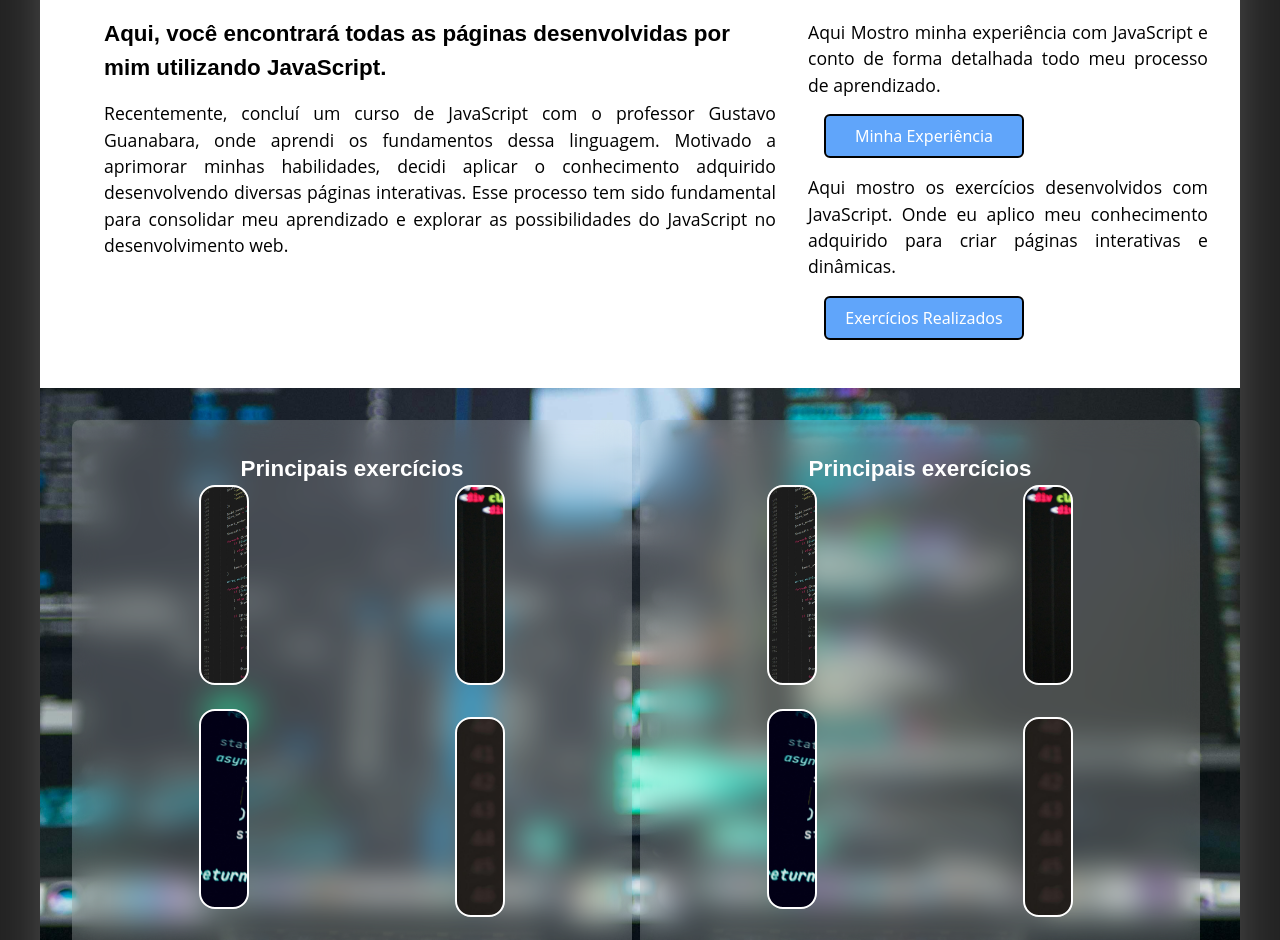
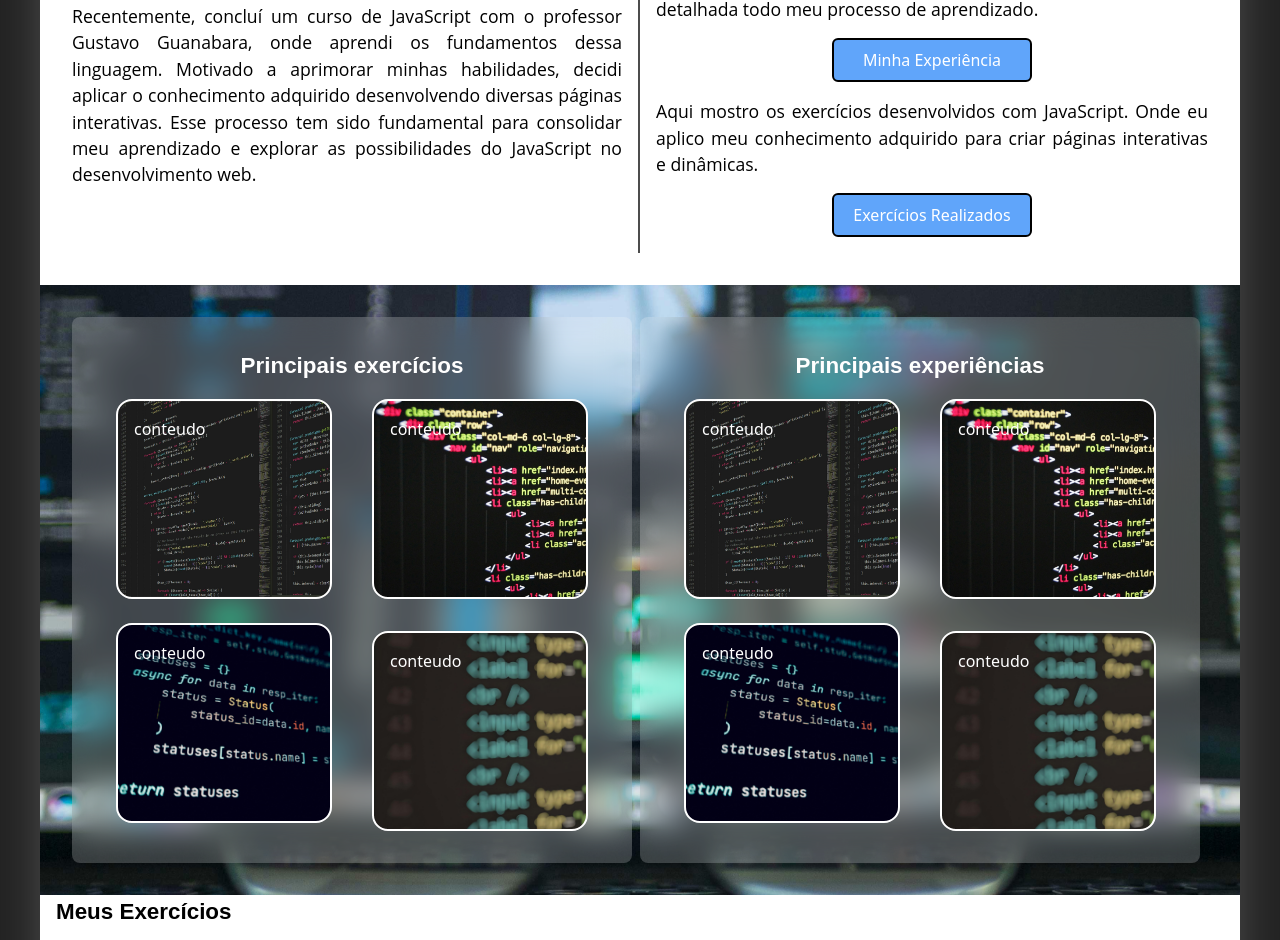
Before and after one commit to RosiestSloth/JavaScript-Trajectory, a Nuxt app: page / in a window 1280 px wide. Shown: the part 302-1242 px from the top of the page. Built offline with nearby package versions, Linux system fonts and the light colour scheme.

Commit message:
Responsividade dos primeiros contêineres da página principal
Atualizei a primeira seção do site, para que fique mais fácil a navegação, principalmente para usuários que utilizam desktop.

```diff
--- a/pages/index.vue
+++ b/pages/index.vue
@@ -3,8 +3,8 @@
   <cabecalho />
   <main class="p-4 max-w-[1200px] mx-auto bg-white shadow-2xl shadow-white/30">
     <article>
-      <div class="mx-auto mt-4 max-w-8xl py-8 px-4  md:flex md:items-center md:justify-between">
-        <div class="max-w-2xl md:mx-8">
+      <section class="mx-auto mt-4 max-w-8xl py-8 md:flex">
+        <div class="md:w-[50%] md:border-r-2 border-black/70 px-4">
           <h2 class="bg-white text-black text-[1.4em] font-montserrat font-[600] md:flex-1">
             Aqui, você encontrará todas as páginas desenvolvidas por mim utilizando JavaScript.
           </h2>
@@ -12,76 +12,84 @@
             Recentemente, concluí um curso de JavaScript com o professor Gustavo Guanabara, onde aprendi os fundamentos dessa linguagem. Motivado a aprimorar minhas habilidades, decidi aplicar o conhecimento adquirido desenvolvendo diversas páginas interativas. Esse processo tem sido fundamental para consolidar meu aprendizado e explorar as possibilidades do JavaScript no desenvolvimento web.
           </p>
         </div>
-        <div class="mt-4 md:w-[550px]">
+        <div class="mt-4 md:m-0 md:w-[50%] px-4">
           <h2 class="bg-white text-black text-[1.4em] font-montserrat font-[600] md:flex-1">
             Navegue pelas páginas desenvolvidas
           </h2>
           <p class="font-open-sans text-[1.1em] mt-4 text-justify font-[500]">
             Aqui Mostro minha experiência com JavaScript e conto de forma detalhada todo meu processo de aprendizado.
           </p>
-          <NuxtLink class="text-white bg-blue-400 p-2 m-4 block w-[200px] text-center border-2 border-black rounded-md duration-200 hover:bg-[#1B65A6] hover:border-white active:bg-[#033E8C]" to="/experiencia">Minha Experiência</NuxtLink>
+          <NuxtLink class="text-white bg-blue-400 p-2 mx-auto m-4 block w-[200px] text-center border-2 border-black rounded-md duration-200 hover:bg-[#1B65A6] hover:border-white active:bg-[#033E8C]" to="/experiencia">Minha Experiência</NuxtLink>
           <p class="font-open-sans text-[1.1em] mt-4 text-justify font-[500]">
             Aqui mostro os exercícios desenvolvidos com JavaScript. Onde eu aplico meu conhecimento adquirido para criar páginas interativas e dinâmicas.
           </p>
-          <NuxtLink class="text-white bg-blue-400 p-2 m-4 block w-[200px] text-center border-2 border-black rounded-md duration-200 hover:bg-[#1B65A6] hover:border-white active:bg-[#033E8C]" to="/exercicios">Exercícios Realizados</NuxtLink>
+          <NuxtLink class="mx-auto text-white bg-blue-400 p-2 my-4 block w-[200px] text-center border-2 border-black rounded-md duration-200 hover:bg-[#1B65A6] hover:border-white active:bg-[#033E8C]" to="/exercicios">Exercícios Realizados</NuxtLink>
         </div>
-      </div>
-      <div class="mx-[-16px] bg-[url('/imgs/programador.jpg')] bg-cover bg-fixed bg-center p-8 flex flex-col md:flex-row md:flex-gap-4 items-center">
-        <div class="backdrop-blur-lg bg-white/20 p-8 rounded-lg shadow-lg h-full md:w-[50%] mr-2 mb-4 md:mb-0">
-          <h2 id="texto-conteiner" class="text-white text-[1.4em] font-montserrat font-[700] text-center">
+      </section>
+      <section class="mx-[-16px] bg-[url('/imgs/programador.jpg')] bg-cover bg-fixed bg-center p-8 flex flex-col md:flex-row md:flex-gap-4 items-center">
+        <div class="backdrop-blur-lg bg-white/20 p-8 rounded-lg shadow-lg h-full w-[80%] md:w-[50%] mr-2 mb-4 md:mb-0">
+          <h2 id="texto-conteiner" class="text-white text-[1.4em] font-montserrat font-[700] text-center mb-4">
             Principais exercícios
           </h2>
           <div id="slide" class="w-full h-full justify-center items-center overflow-hidden flex flex-col md:flex-row sm:grid grid-cols-2 gap-4 justify-items-center">
-            <div class="p-4 border-2 border-white w-[200px] md:w-[50px] h-[200px] mx-2 rounded-2xl transition-all duration-500 ease-in-out hover:w-[200px] bg-[url('/imgs/ex-1.jpg')] bg-cover text-white" id="pagina">
-              <div id="content" class="md:hidden">
+            <div class="p-4 border-2 border-white w-[90%] h-[200px] mx-2 rounded-2xl bg-[url('/imgs/ex-1.jpg')] bg-cover text-white" id="pagina">
+              <div id="content" class="">
                 conteudo
               </div>
             </div>
-            <div class="p-4 border-2 border-white w-[200px] md:w-[50px] h-[200px] mx-2 rounded-2xl transition-all duration-500 ease-in-out hover:w-[200px] bg-[url('/imgs/ex-2.jpg')] bg-cover text-white" id="pagina">
-              <div id="content" class="md:hidden">
+            <div class="p-4 border-2 border-white w-[90%] h-[200px] mx-2 rounded-2xl  bg-[url('/imgs/ex-2.jpg')] bg-cover text-white" id="pagina">
+              <div id="content" class="">
                 conteudo
               </div>
             </div>
-            <div class="p-4 border-2 border-white w-[200px] md:w-[50px] bg-white h-[200px] mx-2 rounded-2xl transition-all duration-500 ease-in-out hover:w-[200px] bg-[url('/imgs/ex-3.jpg')] bg-cover text-white" id="pagina">
-              <div id="content" class="md:hidden">
+            <div class="p-4 border-2 border-white w-[90%] bg-white h-[200px] mx-2 rounded-2xl bg-[url('/imgs/ex-3.jpg')] bg-cover text-white" id="pagina">
+              <div id="content" class="">
                 conteudo
               </div>
             </div>
-            <div class="p-4 border-2 border-white w-[200px] md:w-[50px] bg-white h-[200px] mx-2 rounded-2xl transition-all duration-500 ease-in-out hover:w-[200px] bg-[url('/imgs/ex-4.jpg')] bg-cover my-4 md:mb-0 text-white" id="pagina">
-              <div id="content" class="md:hidden">
+            <div class="p-4 border-2 border-white w-[90%] bg-white h-[200px] mx-2 rounded-2xl bg-[url('/imgs/ex-4.jpg')] bg-cover my-4 md:mb-0 text-white" id="pagina">
+              <div id="content" class="">
                 conteudo
               </div>
             </div>
           </div>
         </div>
-        <div class="backdrop-blur-lg bg-white/20 p-8 rounded-lg shadow-lg h-full md:w-[50%] mr-2">
-          <h2 id="texto-conteiner" class="text-white text-[1.4em] font-montserrat font-[700] text-center">
-            Principais exercícios
+        <div class="backdrop-blur-lg bg-white/20 p-8 rounded-lg shadow-lg w-[80%] h-full md:w-[50%] mr-2">
+          <h2 id="texto-conteiner" class="text-white text-[1.4em] font-montserrat font-[700] text-center mb-4">
+            Principais experiências
           </h2>
           <div id="slide" class="w-full h-full justify-center items-center overflow-hidden flex flex-col md:flex-row sm:grid sm:grid-cols-2 gap-4 justify-items-center">
-            <div class="p-4 border-2 border-white w-[200px] md:w-[50px] h-[200px] mx-2 rounded-2xl transition-all duration-500 ease-in-out hover:w-[200px] bg-[url('/imgs/ex-1.jpg')] bg-cover text-white" id="pagina">
-              <div id="content" class="md:hidden">
+            <div class="p-4 border-2 border-white w-[90%] h-[200px] mx-2 rounded-2xl bg-[url('/imgs/ex-1.jpg')] bg-cover text-white" id="pagina">
+              <div id="content" class="">
                 conteudo
               </div>
             </div>
-            <div class="p-4 border-2 border-white w-[200px] md:w-[50px] h-[200px] mx-2 rounded-2xl transition-all duration-500 ease-in-out hover:w-[200px] bg-[url('/imgs/ex-2.jpg')] bg-cover text-white" id="pagina">
-              <div id="content" class="md:hidden">
+            <div class="p-4 border-2 border-white w-[90%] h-[200px] mx-2 rounded-2xl bg-[url('/imgs/ex-2.jpg')] bg-cover text-white" id="pagina">
+              <div id="content" class="">
                 conteudo
               </div>
             </div>
-            <div class="p-4 border-2 border-white w-[200px] md:w-[50px] bg-white h-[200px] mx-2 rounded-2xl transition-all duration-500 ease-in-out hover:w-[200px] bg-[url('/imgs/ex-3.jpg')] bg-cover text-white" id="pagina">
-              <div id="content" class="md:hidden">
+            <div class="p-4 border-2 border-white w-[90%] bg-white h-[200px] mx-2 rounded-2xl bg-[url('/imgs/ex-3.jpg')] bg-cover text-white" id="pagina">
+              <div id="content" class="">
                 conteudo
               </div>
             </div>
-            <div class="p-4 border-2 border-white w-[200px] md:w-[50px] bg-white h-[200px] mx-2 rounded-2xl transition-all duration-500 ease-in-out hover:w-[200px] bg-[url('/imgs/ex-4.jpg')] bg-cover md:mb-0 text-white my-4" id="pagina ">
-              <div id="content" class="md:hidden">
+            <div class="p-4 border-2 border-white w-[90%] bg-white h-[200px] mx-2 rounded-2xl bg-[url('/imgs/ex-4.jpg')] bg-cover md:mb-0 text-white my-4" id="pagina ">
+              <div id="content" class="">
                 conteudo
               </div>
             </div>
           </div>
         </div>
-      </div>
+      </section>
+      <section>
+        <h2 class="bg-white text-black text-[1.4em] font-montserrat font-[600] md:flex-1">
+          Meus Exercícios
+        </h2>
+        <p class="font-open-sans text-[1.1em] mt-4 text-justify font-[500]">
+          Aqui mostro os exercícios desenvolvidos com JavaScript. Onde eu aplico meu conhecimento adquirido para criar páginas interativas e dinâmicas.
+        </p>
+      </section>
     </article>
   </main>
   <rodape />
@@ -93,9 +101,4 @@
     text-shadow: 3px 3px 10px rgba(0, 0, 0, 0.479);
   }
 
-  #pagina:hover #content {
-    display: block;
-    overflow: hidden;
-  }
-
 </style>
```
